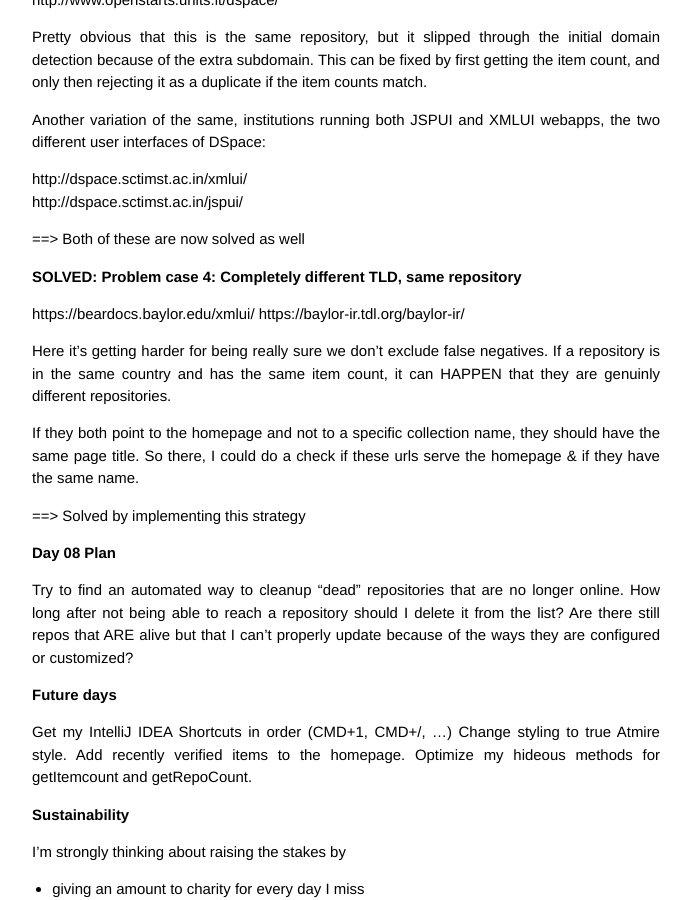
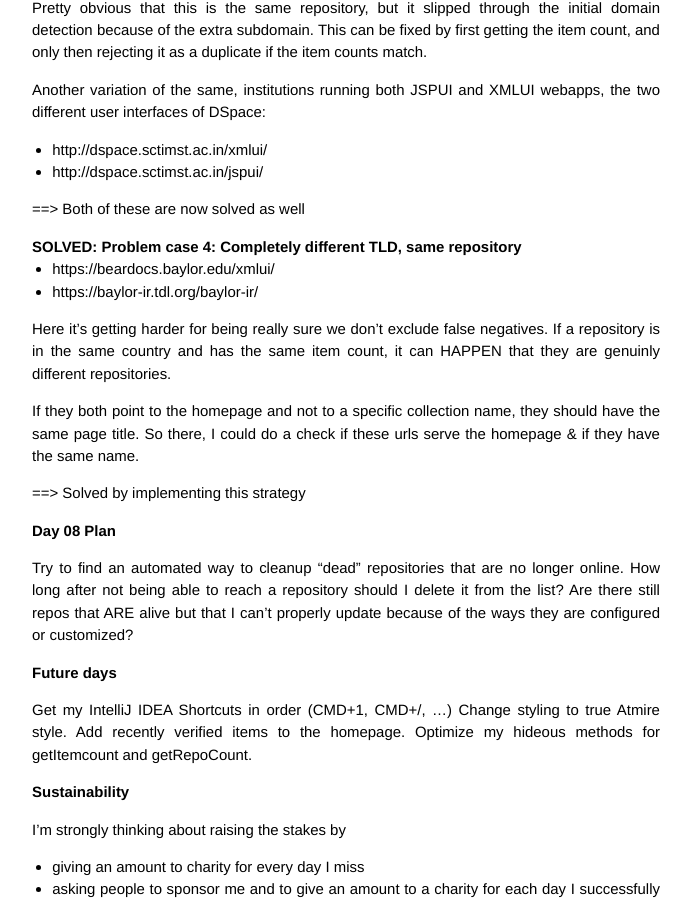
Before and after one commit to bram-atmire/bram-atmire.github.io, a Jekyll site: the page built from _posts/2018-08-26-100-days-of-code-day-07-duplicates-part-deux.markdown, in a window 1280 px wide and 900 px high, scrolled down 1356 px. Shown: the whole window, without its empty margins (294-985 px from the left). Built offline with Jekyll 4.4.1, drawn with Linux system fonts in a browser that asks for light colours.

```diff
--- a/_posts/2018-08-26-100-days-of-code-day-07-duplicates-part-deux.markdown
+++ b/_posts/2018-08-26-100-days-of-code-day-07-duplicates-part-deux.markdown
@@ -29,13 +29,13 @@ Since I wasn't entirely finished, I'm now iterating over the stated problem case
 
 ## SOLVED: Problem case 1: Partially different hostnames, still same repo
 
-http://theses.ucalgary.ca/
-http://prism.ucalgary.ca/
+* http://theses.ucalgary.ca/
+* http://prism.ucalgary.ca/
 
 http://theses.ucalgary.ca/ actually redirects to https://prism.ucalgary.ca/handle/1880/100029. Because I now also check on partial url matches of what's already in the DB, AFTER following the redirect, this was solved.
 
-http://research.wsulibs.wsu.edu/xmlui/
-https://research.libraries.wsu.edu/xmlui/
+* http://research.wsulibs.wsu.edu/xmlui/
+* https://research.libraries.wsu.edu/xmlui/
 
 This case is also addressed, because I now regard items from the same country, with the same head title and the same item count, as identical, regardless of their URLs.
 
@@ -47,22 +47,22 @@ Solution: every time when I compare against a potential duplicate candidate, I m
 
 ## SOLVED: Problem case 3: Domain names that partially overlap
 
-https://www.openstarts.units.it/
-http://www.openstarts.units.it/dspace/
+* https://www.openstarts.units.it/
+* http://www.openstarts.units.it/dspace/
 
 Pretty obvious that this is the same repository, but it slipped through the initial domain detection because of the extra subdomain. This can be fixed by first getting the item count, and only then rejecting it as a duplicate if the item counts match.
 
 Another variation of the same, institutions running both JSPUI and XMLUI webapps, the two different user interfaces of DSpace:
 
-http://dspace.sctimst.ac.in/xmlui/
-http://dspace.sctimst.ac.in/jspui/
+* http://dspace.sctimst.ac.in/xmlui/
+* http://dspace.sctimst.ac.in/jspui/
 
 ==> Both of these are now solved as well
 
 ## SOLVED: Problem case 4: Completely different TLD, same repository
 
-https://beardocs.baylor.edu/xmlui/
-https://baylor-ir.tdl.org/baylor-ir/
+* https://beardocs.baylor.edu/xmlui/
+* https://baylor-ir.tdl.org/baylor-ir/
 
 Here it's getting harder for being really sure we don't exclude false negatives. If a repository is in the same country and has the same item count, it can HAPPEN that they are genuinly different repositories.
 
```
